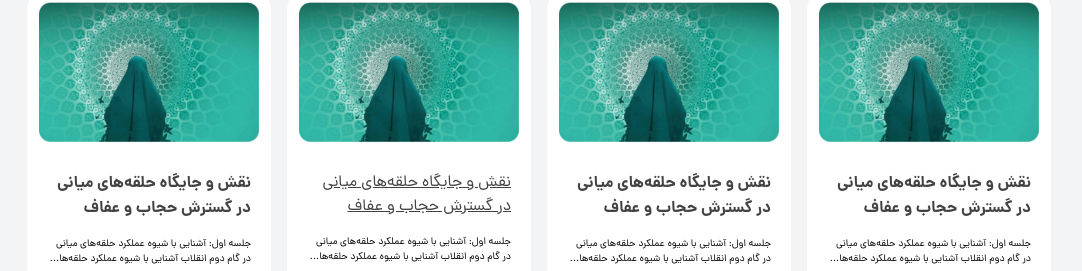
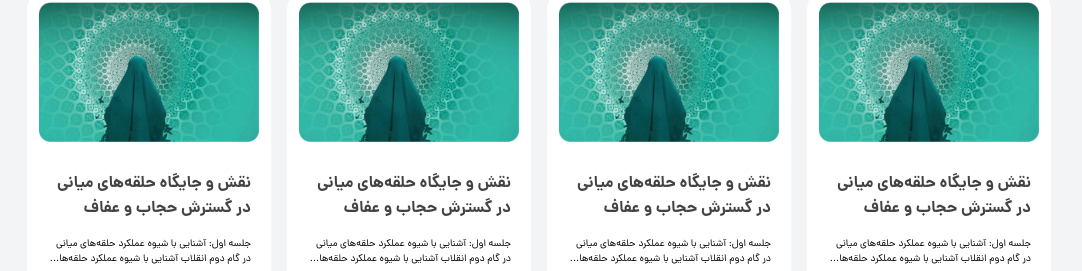
Before and after one commit to MoryJan2009/Dokohe, a website: page index.html in a window 1280 px wide. Shown: the part 1828-2099 px from the top of the page, without its empty margins (101-1183 px from the left). Drawn offline with Linux system fonts and the light colour scheme.

Commit message:
Update index.html

```diff
--- a/index.html
+++ b/index.html
@@ -1002,10 +1002,10 @@
                   <img class="w-full bg-cover" src="./assets/img/default-courses.png" alt="SEO" />
                </div>
                <div class="content-courses grow py-5">
-                  <a href="pages/About-us.html"
+                  <h3
                      class="title-h3 text-[#424242] dark:text-[#ffffff] text-[12px] md:text-[14px] lg:text-[15px] xl:text-[16px] title-courses text-right px-2 line-clamp-2">
                      نقش و جایگاه حلقه‌‌های میانی در گسترش حجاب و عفاف
-                  </a>
+                  </h3>
                   <p
                      class="desc-courses text-right 2xl:text-[16px] xl:text-[10px] lg:text-[11px] md:text-[12px] sm:text-[10px] text-[10px] px-2 mt-4 line-clamp-2">
                      جلسه اول: آشنایی با شیوه عملکرد حلقه‌‌های میانی در گام دوم انقلاب آشنایی با شیوه عملکرد حلقه‌‌های
```
